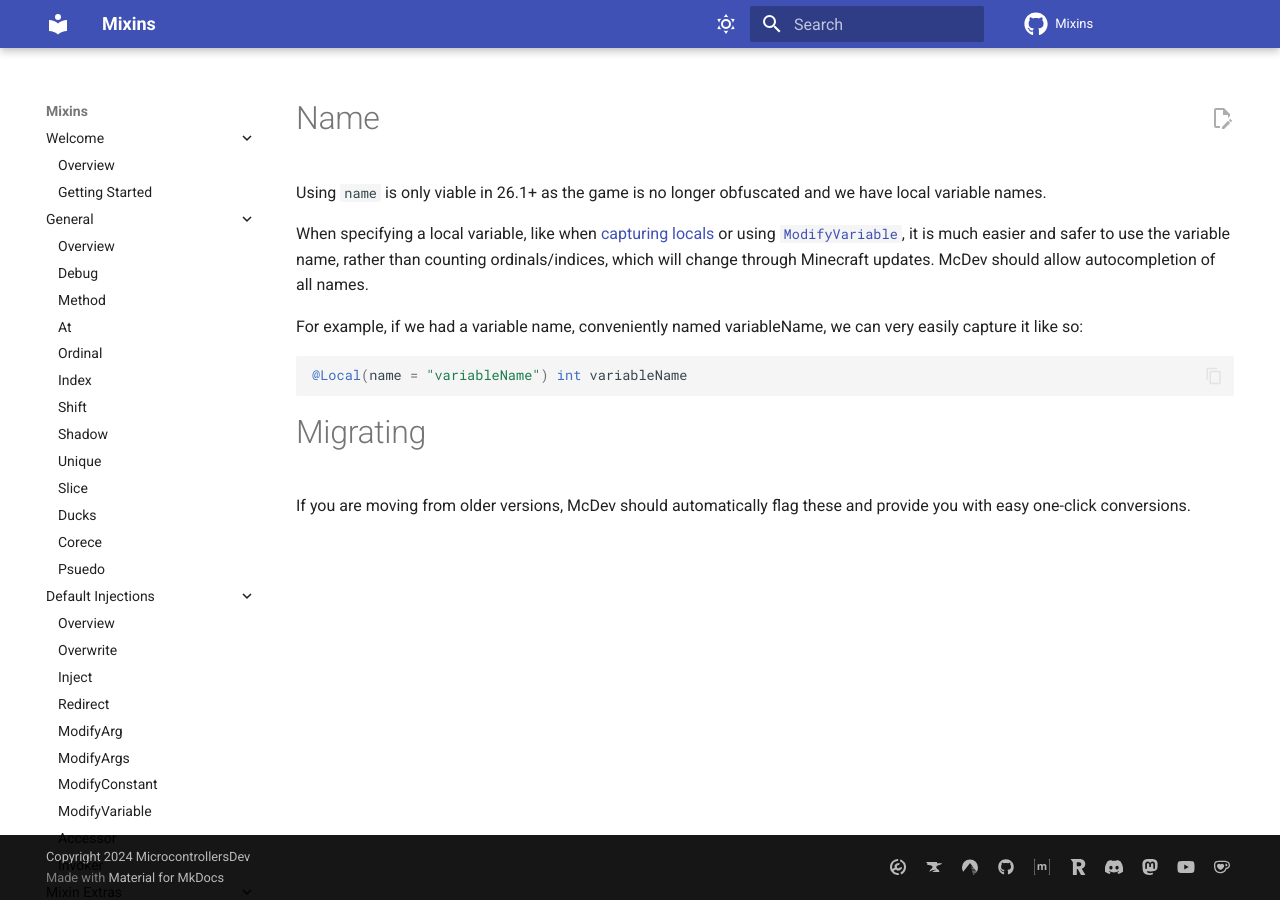
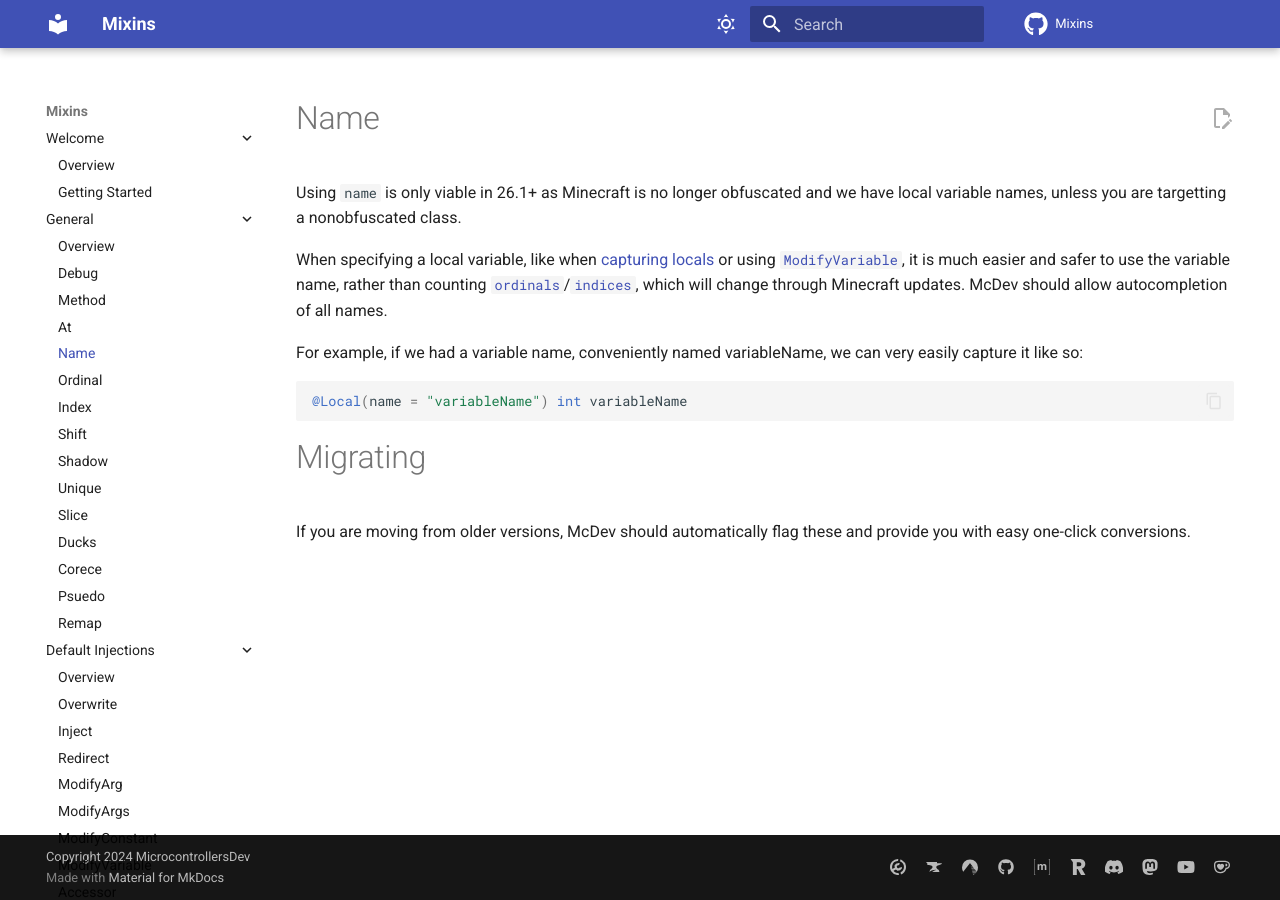
Before and after one commit to MicrocontrollersDev/Mixins, an MkDocs documentation site: the page built from docs/general/name.md, in a window 1280 px wide. Built offline with MkDocs 1.6.1 and Material for MkDocs 9.7.7, drawn with Linux system fonts in a browser that asks for light colours; comment, search, counter and statistics services are not loaded.

Commit message:
add remap and name to site, and improve name a bit

```diff
--- a/docs/general/name.md
+++ b/docs/general/name.md
@@ -1,8 +1,8 @@
 # Name
 
-Using `name` is only viable in 26.1+ as the game is no longer obfuscated and we have local variable names.
+Using `name` is only viable in 26.1+ as Minecraft is no longer obfuscated and we have local variable names, unless you are targetting a nonobfuscated class.
 
-When specifying a local variable, like when [capturing locals](https://mixins.microcontrollers.dev/mixinextras/sugar/local) or using [`ModifyVariable`](https://mixins.microcontrollers.dev/default/modifyvariable), it is much easier and safer to use the variable name, rather than counting ordinals/indices, which will change through Minecraft updates. McDev should allow autocompletion of all names.
+When specifying a local variable, like when [capturing locals](https://mixins.microcontrollers.dev/mixinextras/sugar/local) or using [`ModifyVariable`](https://mixins.microcontrollers.dev/default/modifyvariable), it is much easier and safer to use the variable name, rather than counting [`ordinals`](https://mixins.microcontrollers.dev/general/ordinal)/[`indices`](https://mixins.microcontrollers.dev/general/index_), which will change through Minecraft updates. McDev should allow autocompletion of all names.
 
 For example, if we had a variable name, conveniently named variableName, we can very easily capture it like so:
 
--- a/mkdocs.yml
+++ b/mkdocs.yml
@@ -71,6 +71,7 @@ nav:
       - "Debug": "general/debug.md"
       - "Method": "general/method.md"
       - "At": "general/at.md"
+      - "Name": "general/name.md"
       - "Ordinal": "general/ordinal.md"
       - "Index": "general/index_.md"
       - "Shift": "general/shift.md"
@@ -80,6 +81,7 @@ nav:
       - "Ducks": "general/duck.md"
       - "Corece": "general/coerce.md"
       - "Psuedo" : "general/pseudo.md"
+      - "Remap": "general/remap.md"
   - "Default Injections":
       - "Overview": "default/overview.md"
       - "Overwrite": "default/overwrite.md"
```
